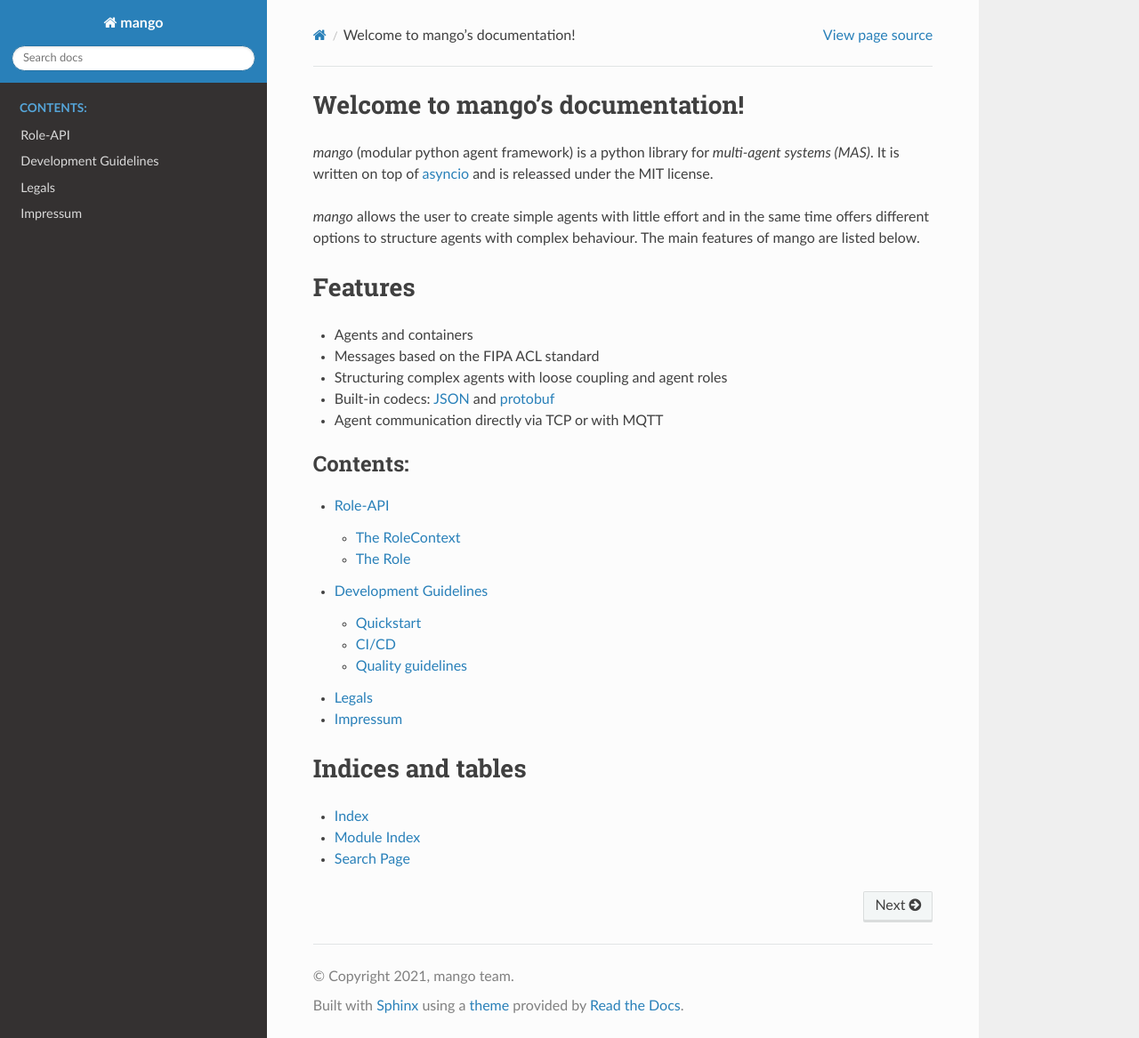
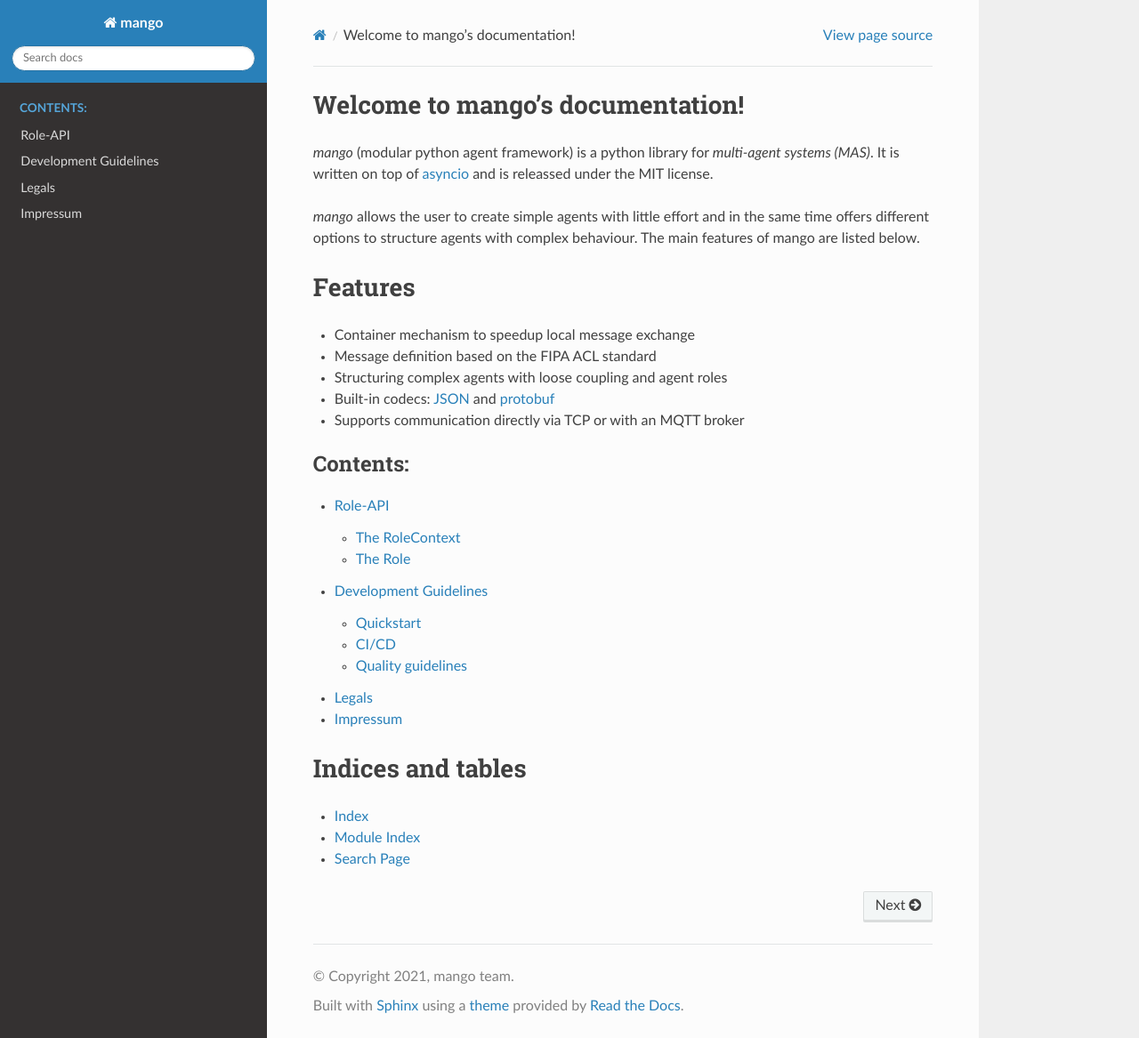
Before and after one commit to OFFIS-DAI/mango, a Sphinx documentation site: the page built from docs/source/index.rst, in a window 1280 px wide and 1167 px high. Shown: the whole window at 89% size. Built offline with Sphinx 7.4.7 and the Read the Docs theme 2.0.0, drawn with Linux system fonts in a browser that asks for light colours; formulas are drawn with MathJax 3; pages that are not in the unit, such as notebooks, are missing from menus.

Commit message:
Update index.rst

```diff
--- a/docs/source/index.rst
+++ b/docs/source/index.rst
@@ -11,11 +11,11 @@ Welcome to mango's documentation!
 
 Features
 =================================
-- Agents and containers
-- Messages based on the FIPA ACL standard
+- Container mechanism to speedup local message exchange
+- Message definition based on the FIPA ACL standard
 - Structuring complex agents with loose coupling and agent roles
 - Built-in codecs: `JSON <https://www.json.org>`_ and `protobuf <https://developers.google.com/protocol-buffers>`_
-- Agent communication directly via TCP or with MQTT
+- Supports communication directly via TCP or with an MQTT broker
 
 .. toctree::
    :maxdepth: 2
```
